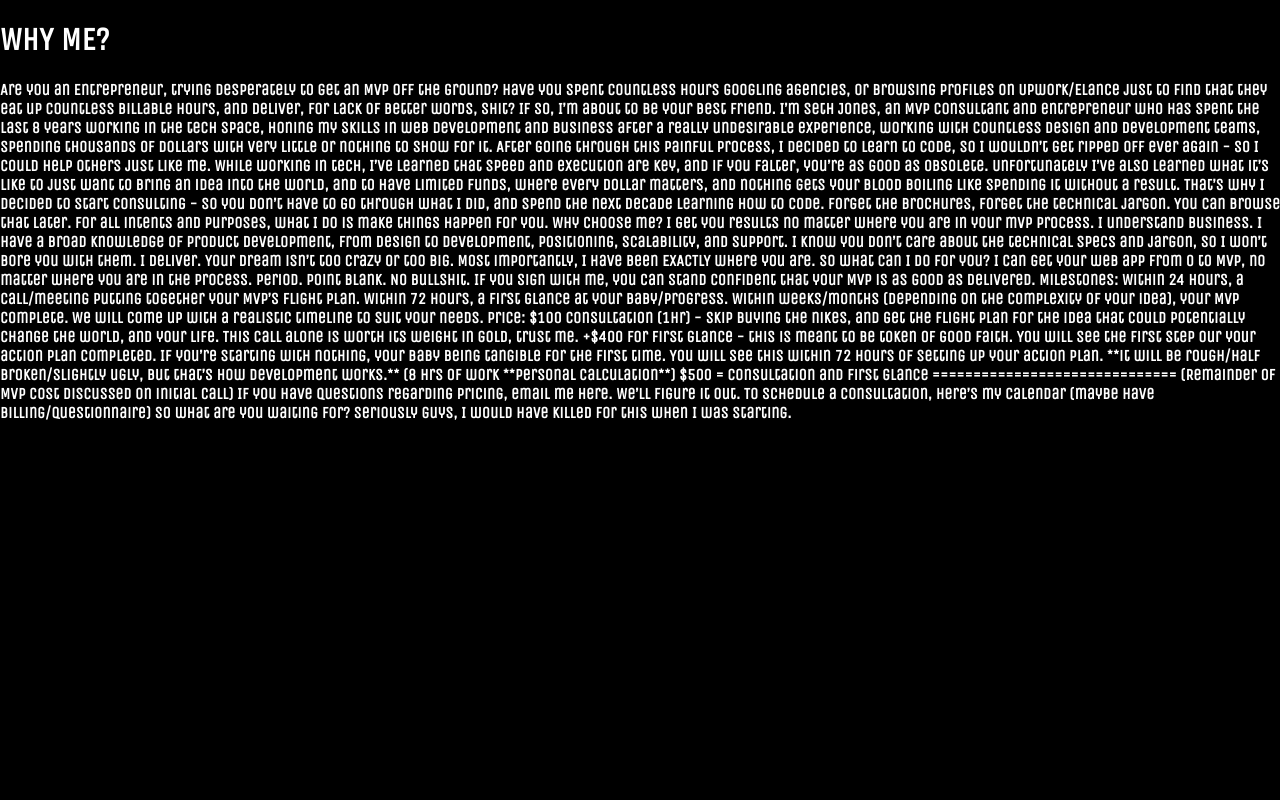
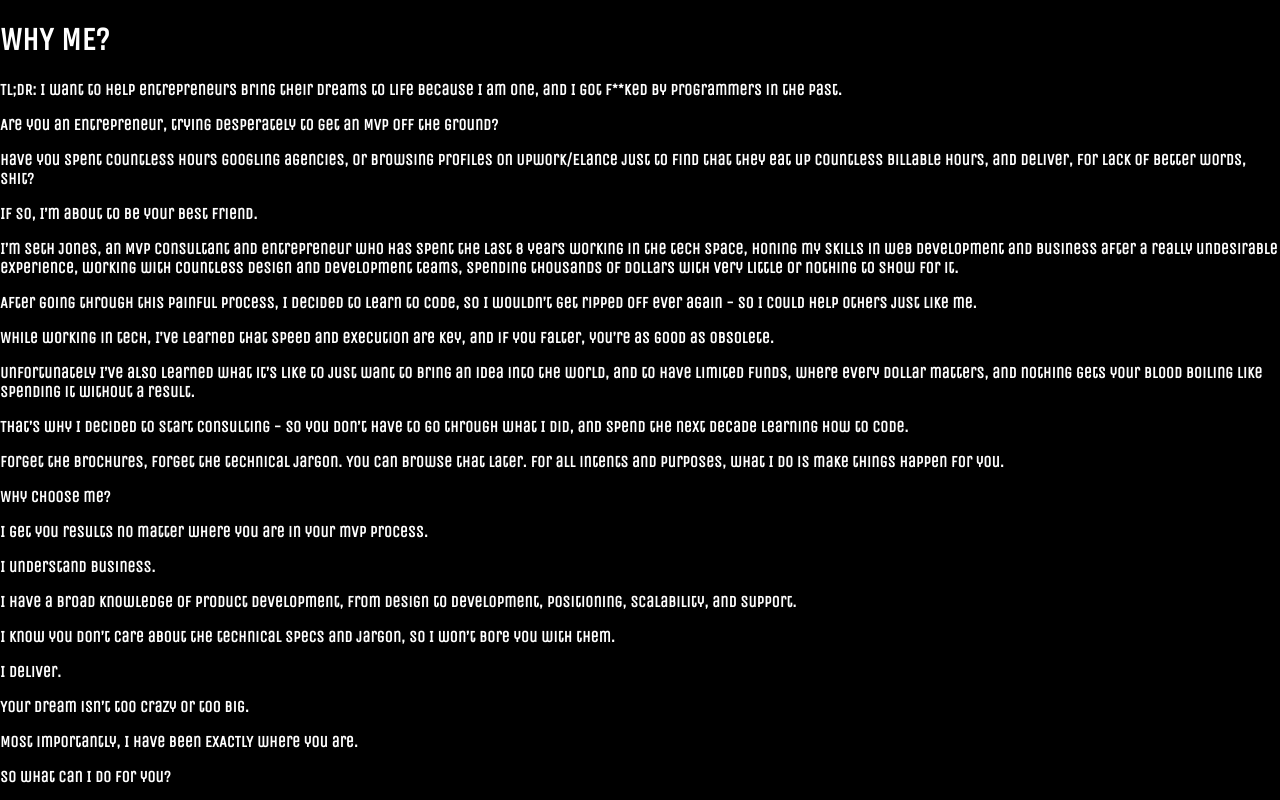
Before and after one commit to SethJones90/sethjmvp, a React (Create React App) app in the folder client/: page /why-me in a window 1280 px wide. Built offline with nearby package versions, Linux system fonts and the light colour scheme.

Commit message:
fixed my css overflow and route errors (DOH)

```diff
--- a/client/src/App.css
+++ b/client/src/App.css
@@ -26,6 +26,11 @@ body {
   height: 100%;
 }
 
+/* .app {
+  width: 100%;
+  height: 100%;
+} */
+
 .page {
   height:100%;
   width: 100%;
@@ -33,8 +38,8 @@ body {
   background-color: black;
   font-family: 'Unica One', cursive;
   font-weight: 600;
-  min-height: 100%;
   position: absolute;
+  overflow: scroll;
 }
 
 .text {
--- a/client/src/App.js
+++ b/client/src/App.js
@@ -1,5 +1,5 @@
 import React, { Component } from 'react';
-import { BrowserRouter as Router, Route} from 'react-router-dom';
+import { BrowserRouter as Router, Route } from 'react-router-dom';
 
 import './App.css';
 import Landing from './components/Landing';
@@ -10,12 +10,10 @@ class App extends Component {
   render() {
     return (
       <Router>
-        <div>
+        <div className="app">
           <Route exact path="/" component={ Landing }/>
-          <div className="page">
-            <Route exact path="/why-me" component={WhyMe}></Route>
-            <Route exact path="/get-in-touch" component={GetInTouch}></Route>
-          </div>
+          <Route exact path="/why-me" component={WhyMe}></Route>
+          <Route exact path="/get-in-touch" component={GetInTouch}></Route>
         </div>
       </Router>
     );
--- a/client/src/components/GetInTouch.js
+++ b/client/src/components/GetInTouch.js
@@ -4,7 +4,7 @@ class GetInTouch extends Component {
 
   render() {
     return (
-    <div>
+    <div class="page">
       <h1>GET IN TOUCH</h1>
       <form>
         <input name="name" type="text" className="getInTouchInput"/>
--- a/client/src/components/WhyMe.js
+++ b/client/src/components/WhyMe.js
@@ -4,80 +4,44 @@ class WhyMe extends Component {
 
   render() {
     return (
-    <div>
+    <div class="page">
       <h1>WHY ME?</h1>
       <div>
-
-        Are you an Entrepreneur, trying desperately to get an MVP off the ground?
-
-        Have you spent countless hours googling agencies, or browsing profiles on Upwork/Elance just to find that they eat up countless billable hours, and deliver, for lack of better words, shit?
-
-        If so, I’m about to be your best friend.
-
-        I’m Seth Jones, an MVP consultant and entrepreneur who has spent the last 8 years working in the tech space, honing my skills in web development and business after a really undesirable experience, working with countless design and development teams, spending thousands of dollars with very little or nothing to show for it.
-
-        After going through this painful process, I decided to learn to code, so I wouldn’t get ripped off ever again - so I could help others just like me.
-
-        While working in tech, I’ve learned that speed and execution are key, and if you falter, you’re as good as obsolete.
-
-        Unfortunately I’ve also learned what it’s like to just want to bring an idea into the world, and to have limited funds, where every dollar matters, and nothing gets your blood boiling like spending it without a result.
-
-        That’s why I decided to start consulting - so you don’t have to go through what I did, and spend the next decade learning how to code.
-
-        Forget the brochures, forget the technical jargon. You can browse that later. For all intents and purposes, what I do is make things happen for you.
-
-        Why choose me?
-
-        I get you results no matter where you are in your mvp process.
-
-        I understand business.
-
-        I have a broad knowledge of product development, from design to development, positioning, scalability, and support.
-
-        I know you don’t care about the technical specs and jargon, so I won’t bore you with them.
-
-        I deliver.
-
-        Your dream isn’t too crazy or too big.
-
-        Most importantly, I have been EXACTLY where you are.
-
-        So what can I do for you?
-
-        I can get your web app from 0 to MVP, no matter where you are in the process. Period. Point blank. No bullshit. If you sign with me, you can stand confident that your MVP is as good as delivered.
-
-        Milestones:
-
-        Within 24 hours, a call/meeting putting together your MVP’s flight plan.
-
-        Within 72 hours, a first glance at your baby/progress.
-
-        Within weeks/months (depending on the complexity of your idea), your MVP complete. We will come up with a realistic timeline to suit your needs.
-
-        Price:
-
-        $100 consultation (1hr) - skip buying the nikes, and get the flight plan for the idea that could potentially change the world, and your life. This call alone is worth its weight in gold, trust me.
-
-        +$400 for first glance - this is meant to be token of good faith.
-
-        You will see the first step our your action plan completed.
-
-        If you’re starting with nothing, your baby being tangible for the first time. You will see this within 72 hours of setting up your action plan. **it will be rough/half broken/slightly ugly, but that’s how development works.**
-
-        (8 hrs of work **personal calculation**)
-
-        $500 = consultation and first glance
-
-        ==============================
-
-        (Remainder of MVP cost discussed on initial call)
-
-        If you have questions regarding pricing, email me here. We’ll figure it out.
-
-        To schedule a consultation, here’s my calendar (maybe have billing/questionnaire)
-
-        So what are you waiting for? Seriously guys, I would have killed for this when I was starting.
-
+        <p>TL;DR: I want to help entrepreneurs bring their dreams to life because I am one, and I got f**ked by programmers in the past.</p>
+        <p>Are you an Entrepreneur, trying desperately to get an MVP off the ground?</p>
+        <p>Have you spent countless hours googling agencies, or browsing profiles on Upwork/Elance just to find that they eat up countless billable hours, and deliver, for lack of better words, shit?</p>
+        <p>If so, I’m about to be your best friend.</p>
+        <p>I’m Seth Jones, an MVP consultant and entrepreneur who has spent the last 8 years working in the tech space, honing my skills in web development and business after a really undesirable experience, working with countless design and development teams, spending thousands of dollars with very little or nothing to show for it.</p>
+        <p>After going through this painful process, I decided to learn to code, so I wouldn’t get ripped off ever again - so I could help others just like me.</p>
+        <p>While working in tech, I’ve learned that speed and execution are key, and if you falter, you’re as good as obsolete.</p>
+        <p>Unfortunately I’ve also learned what it’s like to just want to bring an idea into the world, and to have limited funds, where every dollar matters, and nothing gets your blood boiling like spending it without a result.</p>
+        <p>That’s why I decided to start consulting - so you don’t have to go through what I did, and spend the next decade learning how to code.</p>
+        <p>Forget the brochures, forget the technical jargon. You can browse that later. For all intents and purposes, what I do is make things happen for you.</p>
+        <p>Why choose me?</p>
+        <p>I get you results no matter where you are in your mvp process.</p>
+        <p>I understand business.</p>
+        <p>I have a broad knowledge of product development, from design to development, positioning, scalability, and support.</p>
+        <p>I know you don’t care about the technical specs and jargon, so I won’t bore you with them.</p>
+        <p>I deliver.</p>
+        <p>Your dream isn’t too crazy or too big.</p>
+        <p>Most importantly, I have been EXACTLY where you are.</p>
+        <p>So what can I do for you?</p>
+        <p>I can get your web app from 0 to MVP, no matter where you are in the process. Period. Point blank. No bullshit. If you sign with me, you can stand confident that your MVP is as good as delivered.</p>
+        <p>Milestones:</p>
+        <p>Within 24 hours, a call/meeting putting together your MVP’s flight plan.</p>
+        <p>Within 72 hours, a first glance at your baby/progress.</p>
+        <p>Within weeks/months (depending on the complexity of your idea), your MVP complete. We will come up with a realistic timeline to suit your needs.</p>
+        <p>Price:</p>
+        <p>$100 consultation (1hr) - skip buying the nikes, and get the flight plan for the idea that could potentially change the world, and your life. This call alone is worth its weight in gold, trust me.</p>
+        <p>+$400 for first glance - this is meant to be token of good faith.</p>
+        <p>You will see the first step our your action plan completed.</p>
+        <p>If you’re starting with nothing, your baby being tangible for the first time. You will see this within 72 hours of setting up your action plan. **it will be rough/half broken/slightly ugly, but that’s how development works.**</p>
+        <p>(8 hrs of work **personal calculation**)</p>
+        <p>$500 = consultation and first glance </p>
+        <p>(Remainder of MVP cost discussed on initial call)</p>
+        <p> f you have questions regarding pricing, email me here. We’ll figure it out.</p>
+        <p>To schedule a consultation, here’s my calendar (maybe have billing/questionnaire)</p>
+        <p>So what are you waiting for? Seriously guys, I would have killed for this when I was starting.</p>
       </div>
     </div>
     )
```
